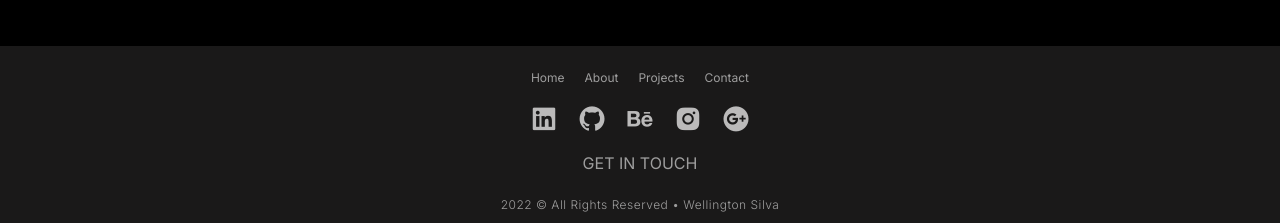
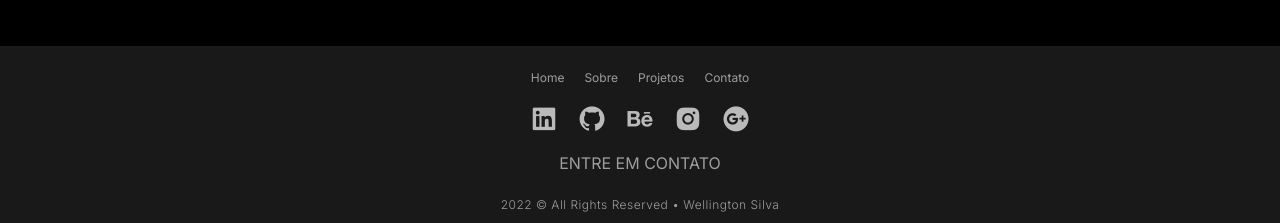
Before and after one commit to francisco-wellington/portfolio-react, a React (Vite) app: page / in a window 1280 px wide. Shown: the part 6087-6310 px from the top of the page. Built offline with nearby package versions, Linux system fonts and the light colour scheme.

Commit message:
Update Footer.jsx
**

```diff
--- a/src/components/footer/Footer.jsx
+++ b/src/components/footer/Footer.jsx
@@ -11,13 +11,13 @@ const Footer = () => {
               <a href="#home">Home</a>
             </li>
             <li>
-              <a href="#about">About</a>
+              <a href="#about">Sobre</a>
             </li>
             <li>
-              <a href="#project">Projects</a>
+              <a href="#project">Projetos</a>
             </li>
             <li>
-              <a href="#contact">Contact</a>
+              <a href="#contact">Contato</a>
             </li>
           </ul>
         </div>
@@ -39,12 +39,12 @@ const Footer = () => {
           </a>
         </div>
         <div className="contact-footer">
-          <p>get in touch</p>
+          <p>Entre em Contato</p>
         </div>
         <div className="desc-footer">
           <p>
             2022 &copy; All Rights Reserved •{' '}
-            <a href="https://www.linkedin.com/in/nwellingtonsilva/">
+            <a href="https://www.linkedin.com/in/wellingtonsilva12/">
               Wellington Silva
             </a>
           </p>
```
